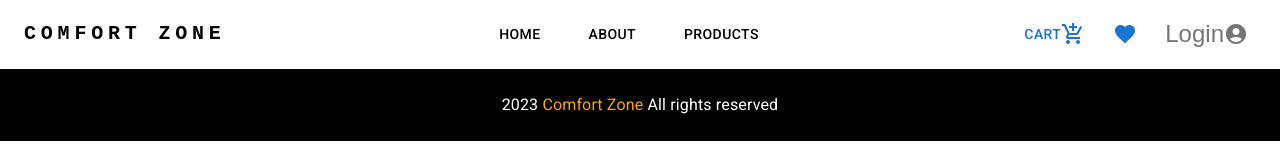
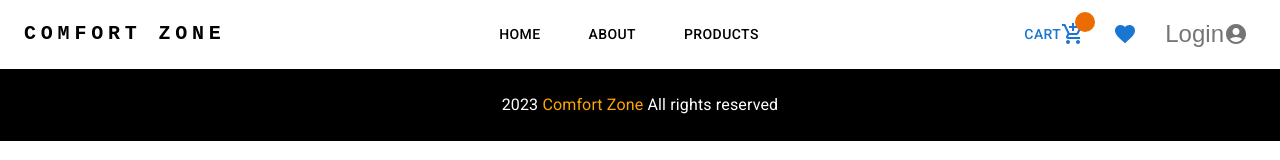
Before and after one commit to hfsyln/confysloth, a React (Create React App) app: page /products in a window 1280 px wide. Shown: the top 160 px of the page. Built offline with nearby package versions, Linux system fonts and the light colour scheme.

Commit message:
cart number add

```diff
--- a/src/components/NavBar.jsx
+++ b/src/components/NavBar.jsx
@@ -17,12 +17,16 @@ import Modal from '@mui/material/Modal';
 import Cart from './Cart';
 import FavoriteIcon from '@mui/icons-material/Favorite';
 import Favorite from "../components/Favorite"
+import Badge from '@mui/material/Badge';
+import { useSelector } from 'react-redux';
+
 
 
 function NavBar() {
 
 
   const navigate = useNavigate()
+  const { cartOpen, cartItem, cartCount ,filterCartItem} = useSelector((state) => state.cart);
   const [anchorElNav, setAnchorElNav] = React.useState(null);
   const [anchorElUser, setAnchorElUser] = React.useState(null);
   const [openCart, setOpenCart] = React.useState(false);
@@ -182,7 +186,11 @@ function NavBar() {
 
          <Box sx={{ flexGrow: 0  }}>
 
-                      <Button onClick={handleOpenCart}>Cart<AddShoppingCartIcon/></Button>
+                      <Button onClick={handleOpenCart}>Cart
+                            <Badge badgeContent={cartCount} color="warning">
+                                <AddShoppingCartIcon/>
+                            </Badge>
+                      </Button>
                       <Modal open={openCart} onClose={handleCloseCart} aria-labelledby="modal-modal-title" aria-describedby="modal-modal-description">
                           <Box sx={style}>
                                 <Cart/>
--- a/src/features/cartSlice.jsx
+++ b/src/features/cartSlice.jsx
@@ -50,7 +50,7 @@ const cartSlice = createSlice({
             localStorage.setItem('cart', JSON.stringify(state.cartItem))
             state.filterCartItem = []
             localStorage.setItem('filtercart', JSON.stringify(state.filterCartItem))
-            state.cartCount = ""
+            state.cartCount = state.cartItem.length
             localStorage.setItem('cartCount', JSON.stringify(state.cartCount))
         },
 
```
